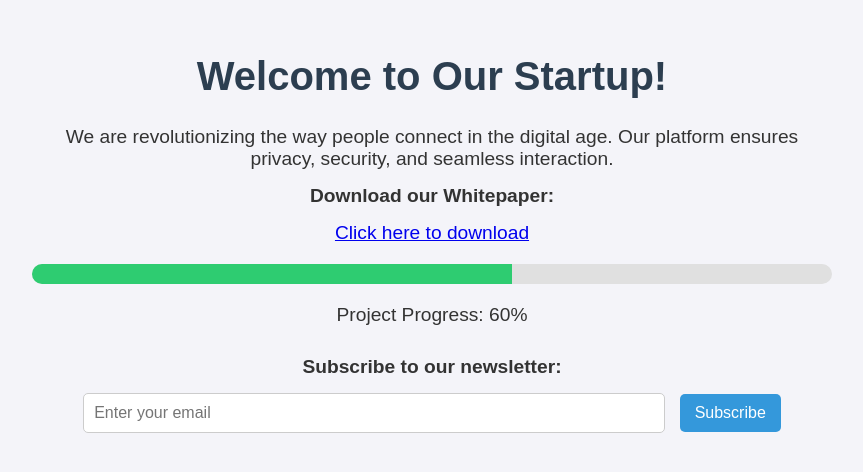
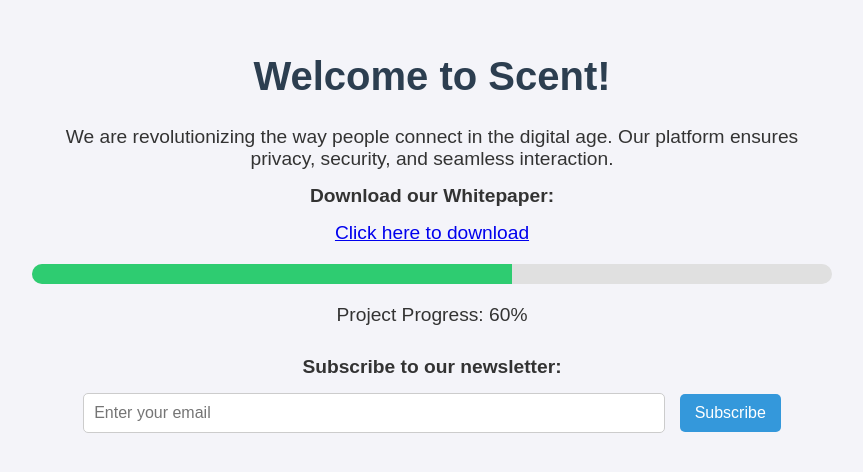
Before and after one commit to mmerz97/Website, a plain HTML site: page index.html in a window 1280 px wide. Shown: the part 170-642 px from the top of the page, without its empty margins (208-1071 px from the left). Drawn offline with Linux system fonts and the light colour scheme.

Commit message:
Updated text to: Welcome to Scent.

```diff
--- a/index.html
+++ b/index.html
@@ -80,7 +80,7 @@
 </head>
 <body>
     <div class="container">
-        <h1>Welcome to Our Startup!</h1>
+        <h1>Welcome to Scent!</h1>
         <p>We are revolutionizing the way people connect in the digital age. Our platform ensures privacy, security, and seamless interaction.</p>
 
         <p><strong>Download our Whitepaper:</strong></p>
```
